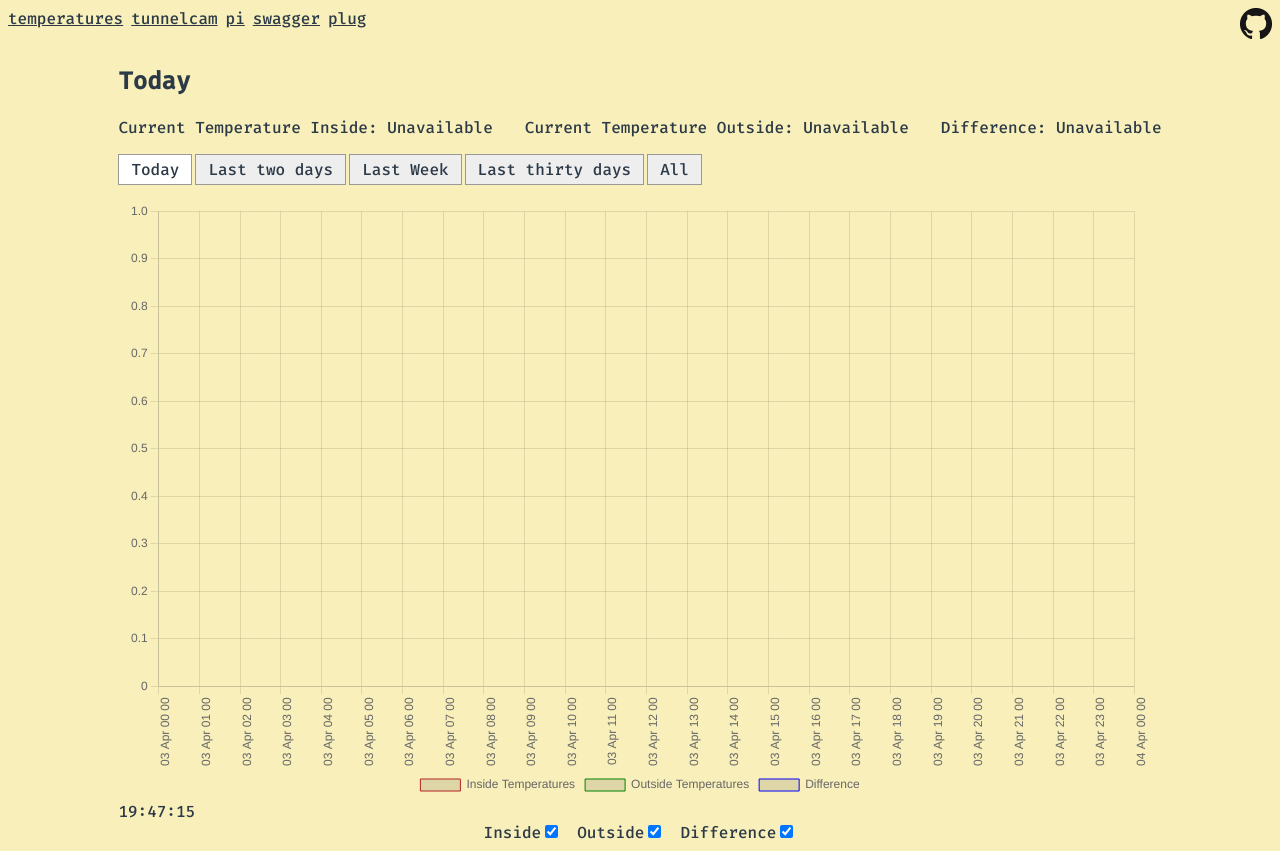
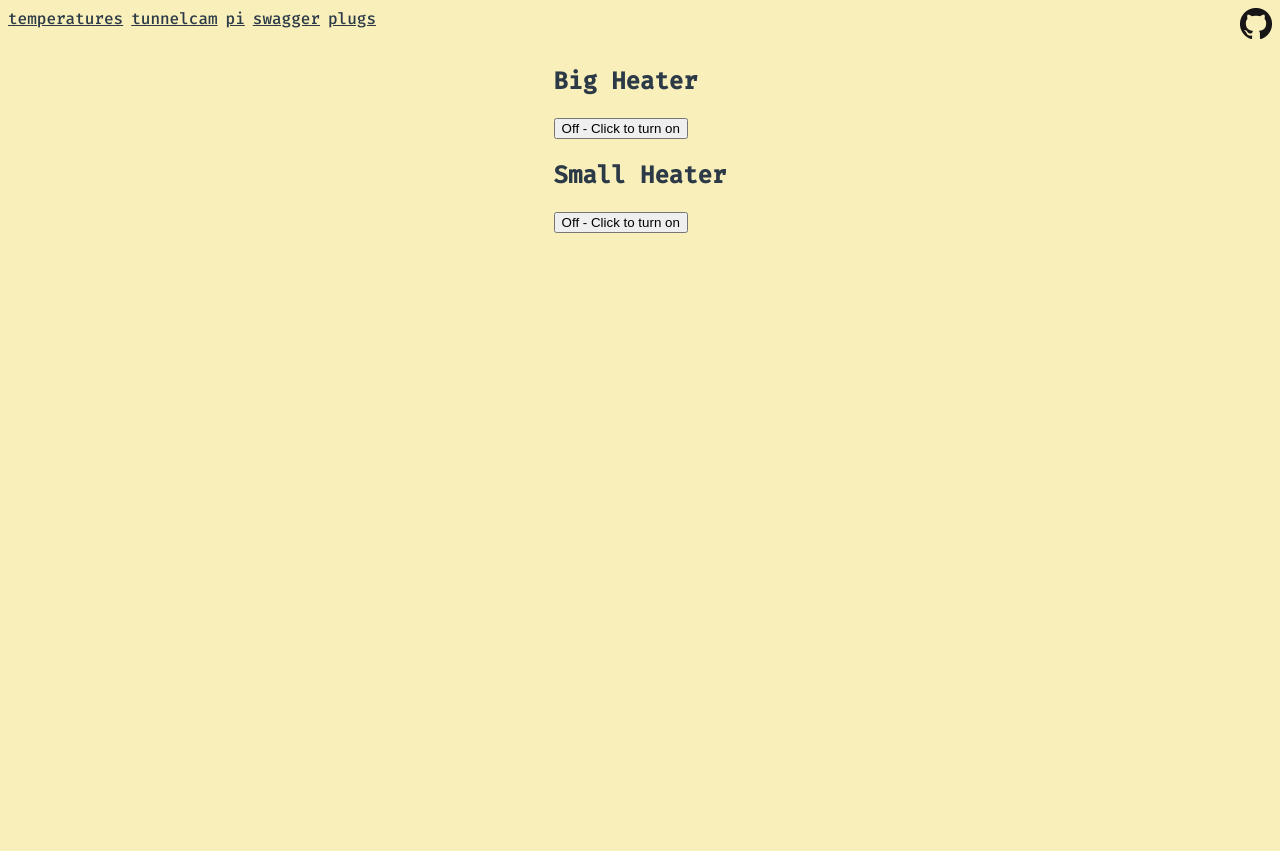
Before and after one commit to gsej/polytunnel-monitor, a React (Create React App) app in the folder webui/: page /plugs in a window 1280 px wide. Before the commit this address led to /temperatures. After the commit the page ends 800 px from the top, so only its background shows below. Built offline with nearby package versions, Linux system fonts and the light colour scheme; no server answers.

Commit message:
add plugs page

```diff
--- a/webui/src/App.tsx
+++ b/webui/src/App.tsx
@@ -5,7 +5,7 @@ import { BrowserRouter, Routes, Route, Navigate } from "react-router-dom";
 import { TunnelCam } from "./TunnelCam";
 import { Pi } from "./Pi";
 import { Swagger } from "./Swagger";
-import { Plug } from "./Plug";
+import { Plugs } from "./Plugs";
 export const App = () => {
   return (
     <BrowserRouter>
@@ -16,7 +16,7 @@ export const App = () => {
           <Route path="/tunnelcam" element={<TunnelCam />}></Route>
           <Route path="/pi" element={<Pi />}></Route>
           <Route path="/swagger" element={<Swagger />}></Route>
-          <Route path="/plug" element={<Plug plugName={"BigHeater"} description={"Big Heater"}/>}></Route>
+          <Route path="/plugs" element={<Plugs />}></Route>
           <Route path="*" element={<Navigate to="/temperatures" />} />
         </Routes>
       </main>
--- a/webui/src/Navigation.tsx
+++ b/webui/src/Navigation.tsx
@@ -8,7 +8,7 @@ export const Navigation = () => {
         <Link to="/tunnelcam">tunnelcam</Link>
         <Link to="/pi">pi</Link>
         <Link to="/swagger">swagger</Link>
-        <Link to="/plug">plug</Link>
+        <Link to="/plugs">plugs</Link>
         <div className={styles.github}>
           <a href="https://github.com/gsej/polytunnel-monitor">
             <img alt="github icon" src="GitHub-Mark-32px.png" />
--- a/webui/src/Plug.tsx
+++ b/webui/src/Plug.tsx
@@ -7,7 +7,6 @@ interface Props {
   plugName: string;
   description: string;
 }
-
 
 export const Plug: FC<Props> = ({ plugName, description }) => {
 
@@ -25,14 +24,11 @@ export const Plug: FC<Props> = ({ plugName, description }) => {
     fetchInitialState();
   }, [plugName]);
 
-//   const togglePlug = async(plugName: string) =>  {
-//     await togglePlugState(plugName);
-//   }
-
   const buttonHandler = async (event: React.MouseEvent<HTMLButtonElement>) =>{
 //    // event.stopPropagation();
 
     await togglePlugState(plugName);
+    setState({ powerOn: !state.powerOn })
   }
 
 
--- /dev/null
+++ b/webui/src/Plugs.module.css
@@ -0,0 +1,15 @@
+.plugs-container {
+  display: flex;
+  flex-direction: column;
+  justify-content: center;
+}
+
+.plugs-container section {
+  display: block;
+  text-align: left;
+  width: 25em;
+}
+
+.plugs-container li {
+  list-style-type: none;
+}
--- /dev/null
+++ b/webui/src/Plugs.tsx
@@ -0,0 +1,15 @@
+import { FC } from "react";
+import styles from "./Plugs.module.css";
+import { plugs } from "./state/plug/plugs";
+import { Plug } from "./Plug";
+
+export const Plugs: FC = () => {
+
+  return (
+    <div>
+      {plugs.map( plug => {return <Plug plugName={plug.plugName} description={plug.description}/>})}
+      <section>
+      </section>
+    </div>
+  );
+};
--- /dev/null
+++ b/webui/src/state/plug/plugs.ts
@@ -0,0 +1,15 @@
+export type Plug = {
+	plugName: string;
+	description: string;
+}
+
+export const plugs: Plug[] = [
+	{
+		plugName: "BigHeater",
+		description: "Big Heater"
+	},
+	{
+		plugName: "SmallHeater",
+		description: "Small Heater"
+	}
+]
```
Also changed, not shown: 1 other file (tests, documents, lock files or other folders).
